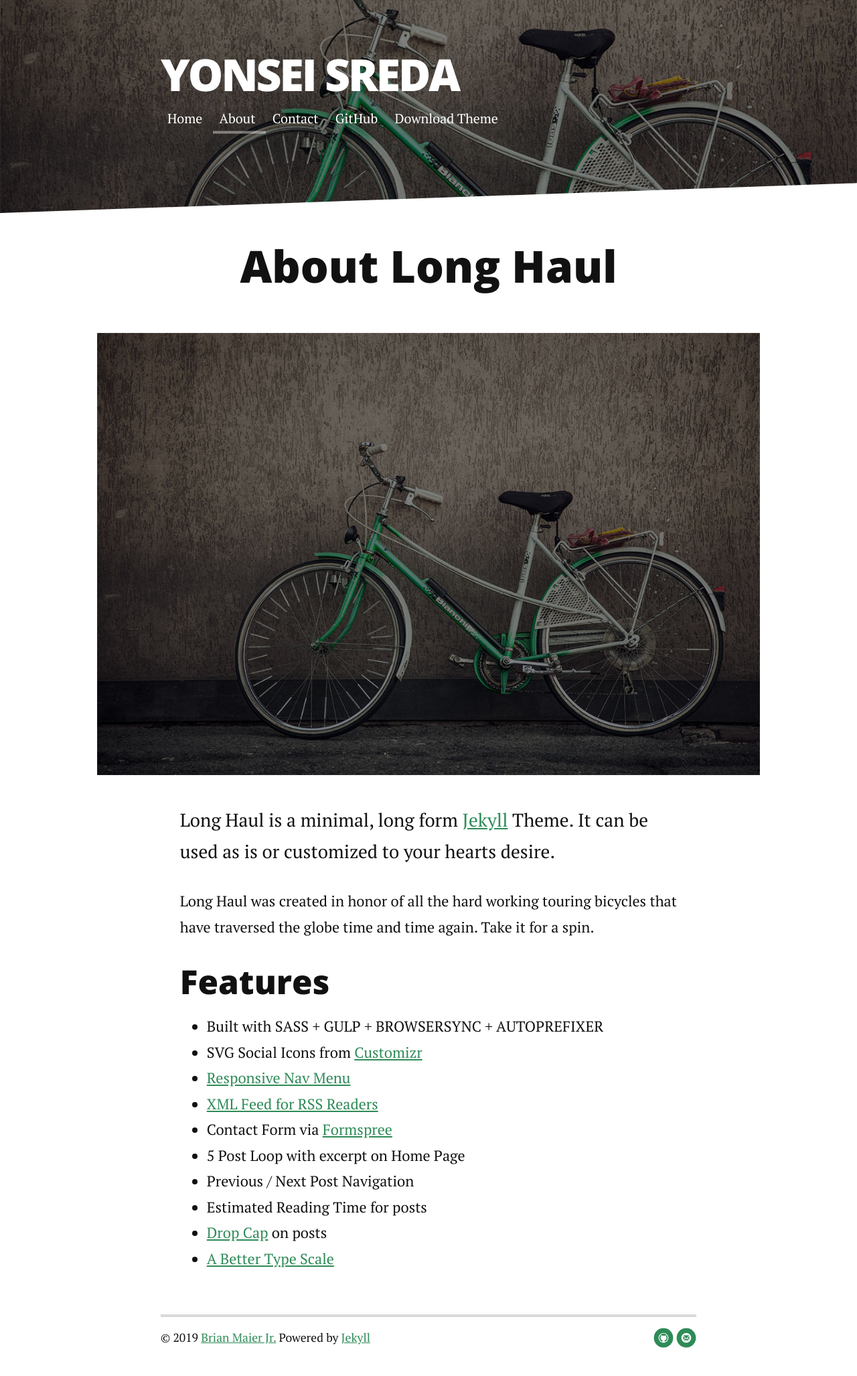
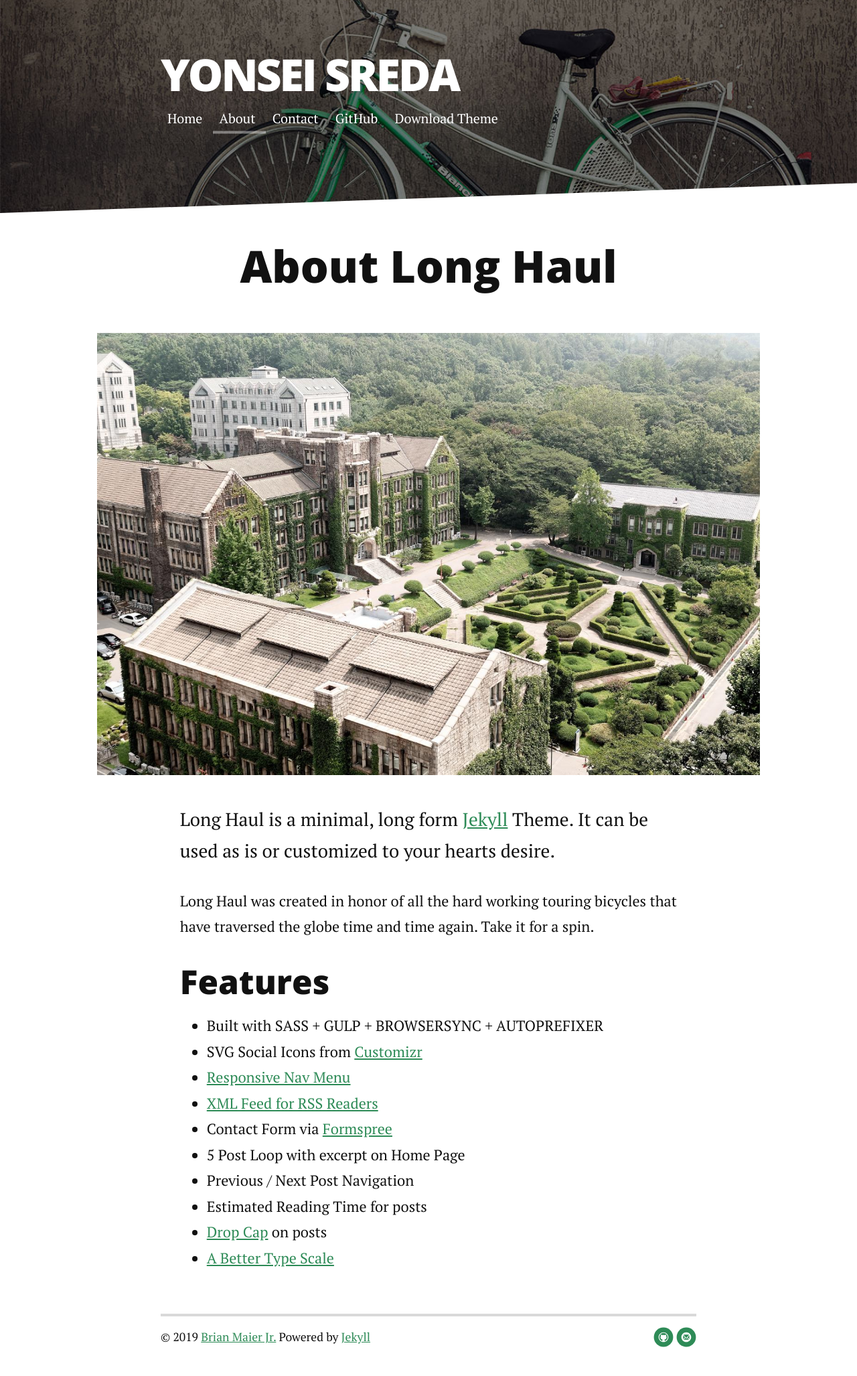
Before and after one commit to yonseisreda/yonseisreda.github.io, a Jekyll site: the page built from about.md, in a window 1280 px wide. Shown: the whole page at 67% size. Built offline with Jekyll 4.4.1, drawn with Linux system fonts in a browser that asks for light colours; nearby versions of some CDN libraries.

Commit message:
Update about.md

```diff
--- a/about.md
+++ b/about.md
@@ -5,7 +5,7 @@
 
 <div class="post">
 	<h1 class="pageTitle">About Long Haul</h1>
-	<img src="{{ '/assets/img/touring.jpg' | prepend: site.baseurl }}" alt="">
+	<img src="{{ '/assets/img/yonsei.jpg' | prepend: site.baseurl }}" alt="">
 	<p class="intro">Long Haul is a minimal, long form <a href="http://jekyllrb.com">Jekyll</a> Theme. It can be used as is or customized to your hearts desire.</p>
 	<p>Long Haul was created in honor of all the hard working touring bicycles that have traversed the globe time and time again. Take it for a spin.</p>
 	<h2>Features</h2>
```
